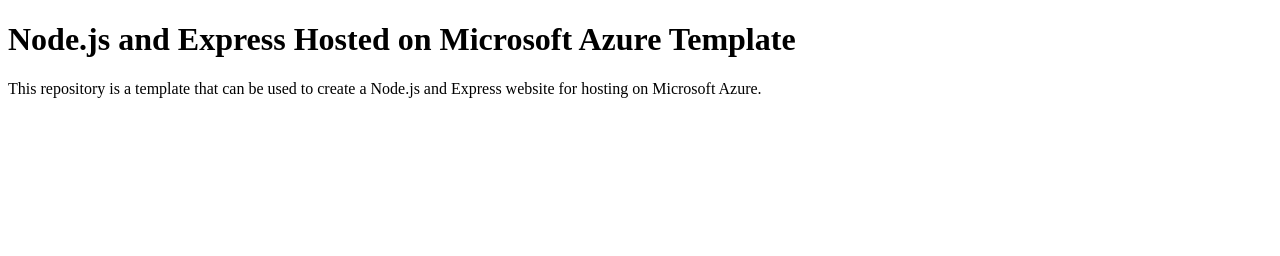
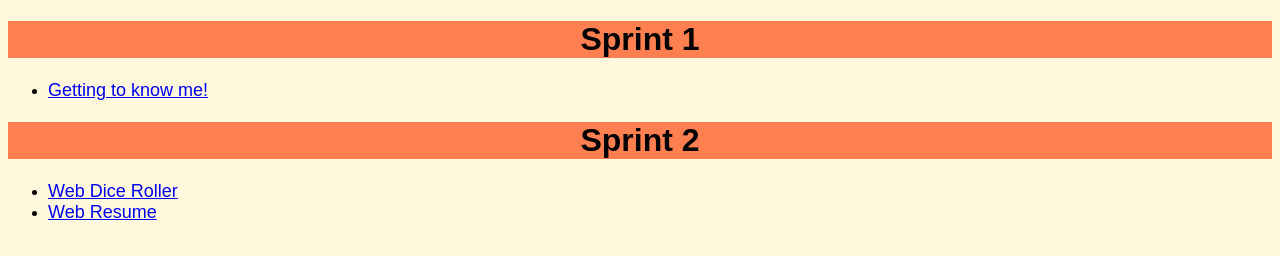
Before and after one commit to kgroppe/Assignment-Portfolio-Nodejs-kg, a website: page client/index.html in a window 1280 px wide. Drawn offline with Linux system fonts and the light colour scheme.

Commit message:
Added css and changed html

```diff
--- a/client/index.html
+++ b/client/index.html
@@ -1,11 +1,21 @@
 <!DOCTYPE html>
-<html>
+
 <head>
-	<title>Node.js on Azure Template</title>
+<title>Assignment Portfolio</title>
+    <link rel="stylesheet" href="style.css">
 </head>
 <body>
-	<h1>Node.js and Express Hosted on Microsoft Azure Template</h1>
-	<p>This repository is a template that can be used to create a Node.js and Express website for hosting on Microsoft
-	Azure.</p>
+<h1>Sprint 1</h1>
+<ul>
+<li><a href="https://ambitious-wave-0af3bdf10.2.azurestaticapps.net">Getting to know me!</a></li>
+</ul>
+    <h1>Sprint 2</h1>
+<p>
+    <ul>
+    <li><a href="https://jolly-hill-0b47a4c10.2.azurestaticapps.net">Web Dice Roller</a></li>
+    <li><a href="https://witty-meadow-0ad24ca10.2.azurestaticapps.net">Web Resume</a></li>
+</ul>
+    </p>
+
+
 </body>
-</html>
--- /dev/null
+++ b/client/style.css
@@ -0,0 +1,15 @@
+body {
+  font-family: Copperplate, Papyrus, fantasy;
+  background-color: cornsilk;
+
+}
+
+h1{
+text-align: center;
+background-color: coral;
+}
+
+a{
+font-size: large;
+
+}
```
